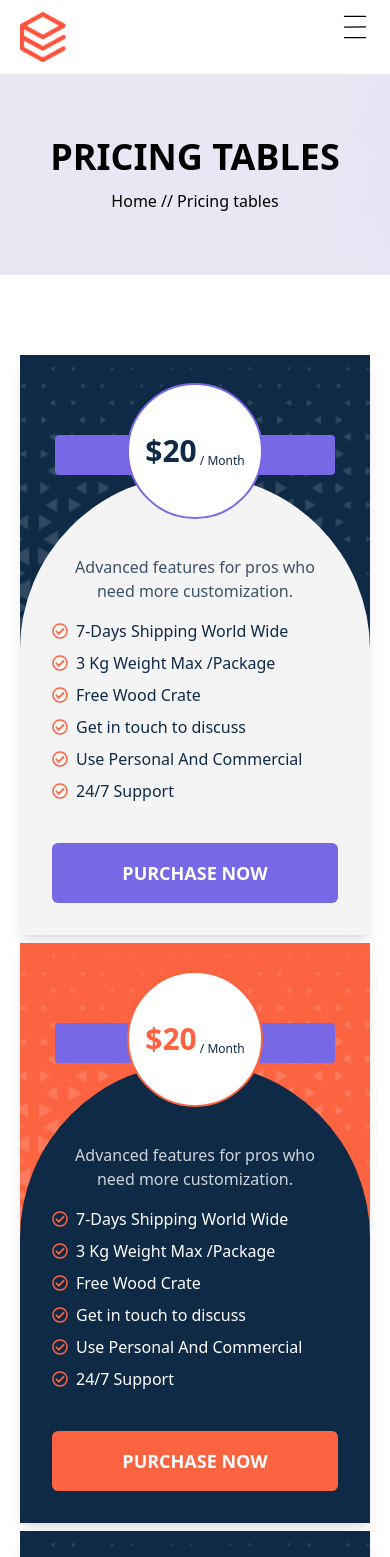
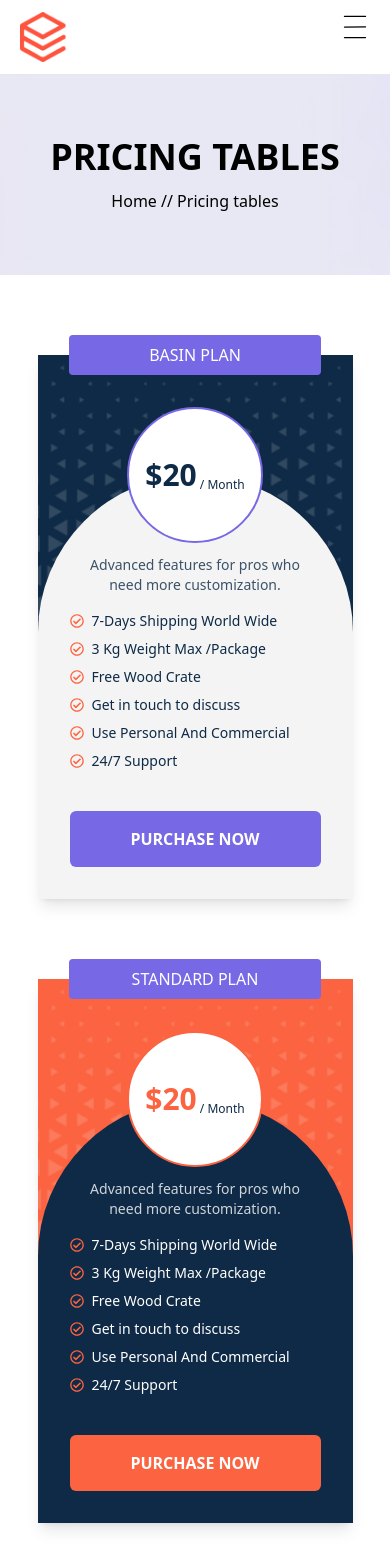
Before and after one commit to tech-cell-eg/round-2-courses-hub-front, a React (Vite) app: page /pricing in a window 390 px wide. Shown: the top 1557 px of the page. Built offline with nearby package versions, Linux system fonts and the light colour scheme.

Commit message:
Finish pricing page

```diff
--- a/src/components/PricingCard.tsx
+++ b/src/components/PricingCard.tsx
@@ -30,9 +30,9 @@ export default function PricingCard({
                 backgroundColor: primerColor,
                 backgroundImage: `url(${BgImage})`,
             }}
-            className="bg-cover bg-center pt-20 relative shadow-lg"
+            className="bg-cover bg-center pt-30 relative shadow-lg lg:w-full sm:w-1/2 w-9/10"
         >
-            <h3 className="bg-[#7768E5] uppercase text-white w-fit min-w-[80%] text-center relative -top-[20%] left-1/2 transform -translate-x-1/2 p-2 rounded-sm">
+            <h3 className="bg-[#7768E5] uppercase text-white w-fit min-w-[80%] text-center absolute top-0 left-1/2 transform -translate-1/2 p-2 rounded-sm">
                 {title}
             </h3>
             {/* <div className="mt-20"></div> */}
@@ -41,7 +41,7 @@ export default function PricingCard({
                 className="pt-20 rounded-t-full relative"
             >
                 <h3
-                    className="w-34 h-34 bg-white rounded-full flex justify-center items-center absolute -top-[20%] left-1/2 transform -translate-x-1/2 p-2 border-2"
+                    className="w-34 h-34 bg-white rounded-full flex justify-center items-center absolute top-0 left-1/2 transform -translate-1/2 p-2 border-2"
                     style={{ borderColor: secondColor || primerColor }}
                 >
                     <div>
@@ -54,8 +54,10 @@ export default function PricingCard({
                         <sub className="text-[#0E2A46] text-md"> / Month</sub>
                     </div>
                 </h3>
-                <p className="text-center opacity-80 mb-4 px-12">{text}</p>
-                <ul className="px-8 flex flex-col gap-2 w-fit mb-10">
+                <p className="text-center opacity-80 mb-4 xl:px-12 lg:px-4 px-10 md:text-base text-sm">
+                    {text}
+                </p>
+                <ul className="xl:px-8 lg:px-2 md:px-4 px-8 flex flex-col gap-2 w-fit mb-10 md:text-base text-sm">
                     {features.map((feature, index) => (
                         <li key={index} className="flex items-center gap-2">
                             <FaRegCheckCircle className="text-[#FC6441]" />
@@ -66,7 +68,7 @@ export default function PricingCard({
                 <div className="px-8 pb-8">
                     <Link
                         to={to}
-                        className="w-full text-center block py-4 text-white text-lg uppercase font-bold rounded-md scale"
+                        className="w-full text-center block py-4 text-white uppercase font-bold rounded-md scale md:text-lg text-md"
                         style={{ backgroundColor: secondColor || primerColor }}
                     >
                         Purchase now
--- a/src/pages/Pricing.tsx
+++ b/src/pages/Pricing.tsx
@@ -70,7 +70,7 @@ const plans: IPlan[] = [
 
 const Pricing = () => {
     return (
-        <div className="py-20 flex md:flex-row flex-col xl:gap-10 gap-2 justify-between">
+        <div className="py-20 flex lg:flex-row flex-col xl:gap-10 lg:gap-2 gap-20 justify-between lg:items-stretch items-center">
             {plans.map((plan, index) => (
                 <PricingCard
                     key={index}
```
